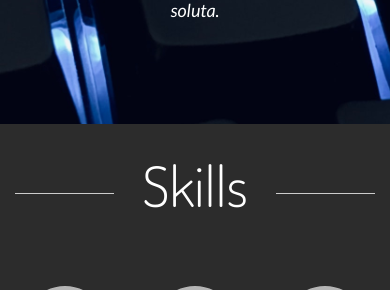
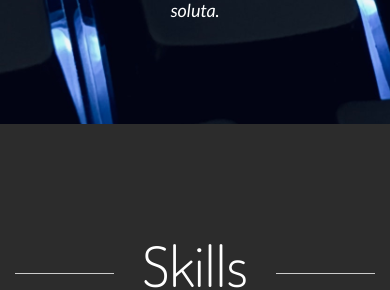
Before and after one commit to ErikMoxley/portfolio2021, a website: page index.html in a window 390 px wide. Shown: the part 2165-2455 px from the top of the page. Drawn offline with Linux system fonts and the light colour scheme; some packages are replaced by stand-ins of ours.

Commit message:
final update responsive changes

```diff
--- a/assets/css/style.css
+++ b/assets/css/style.css
@@ -210,6 +210,11 @@ header{
 /* /////////////////////////////////////////////////////////////////////
 //  04 - Services
 /////////////////////////////////////////////////////////////////////*/
+
+#skills {
+	color: white;
+    padding: 80px 0px 0px 0px;
+}
 
 .services {
 	color: white;
--- a/index.html
+++ b/index.html
@@ -50,7 +50,7 @@
                                  <ul>
                                      <li><a data-scroll href="#body">Home <i class="pe-7s-home"></i></a><span class="menu-effect"></span></li>
                                      <li><a data-scroll href="#about">About <i class="pe-7s-comment"></i><span class="menu-effect"></span></a></li>
-                                     <li><a data-scroll href="#services">Skills <i class="pe-7s-config"></i></a><span class="menu-effect"></span></li>
+                                     <li><a data-scroll href="#skills">Skills <i class="pe-7s-config"></i></a><span class="menu-effect"></span></li>
                                      <li><a data-scroll href="#portfolio">Projects <i class="pe-7s-glasses"></i></a><span class="menu-effect"></span></li>
                                      <!-- <li><a data-scroll href="#testimonial">Testimonials <i class="pe-7s-glasses"></i></a><span class="menu-effect"></span></li> -->
                                      <li><a data-scroll href="#contact">Contact <i class="pe-7s-help1"></i></a><span class="menu-effect"></span></li>
@@ -100,7 +100,7 @@
 
         <!-- Skills section -->
 
-        <section id="services" class="service-area">
+        <section id="skills" class="service-area">
             <div class="container">
                 <h2 class="block_title">Skills</h2>
                 <div class="row">
```
